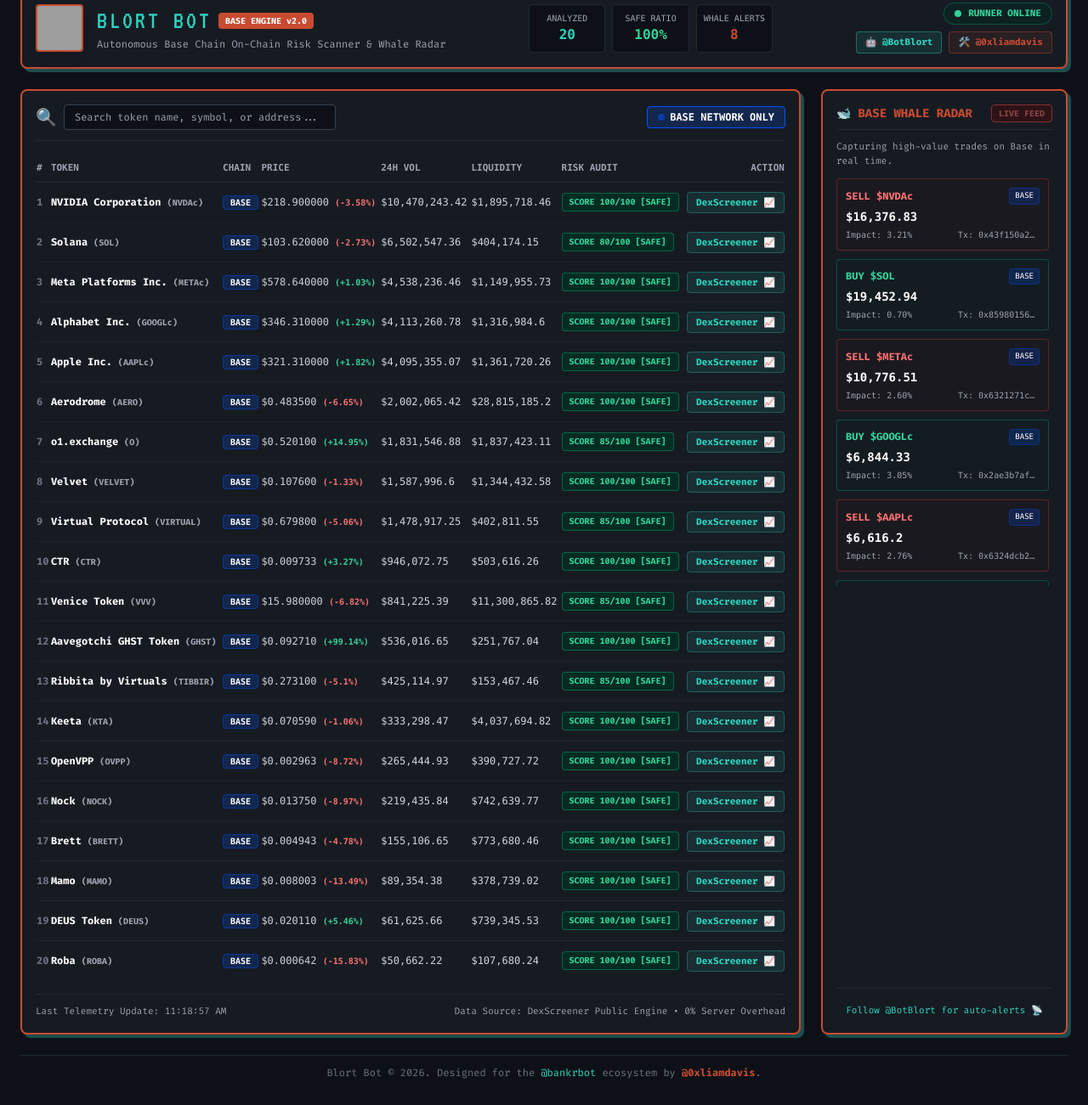
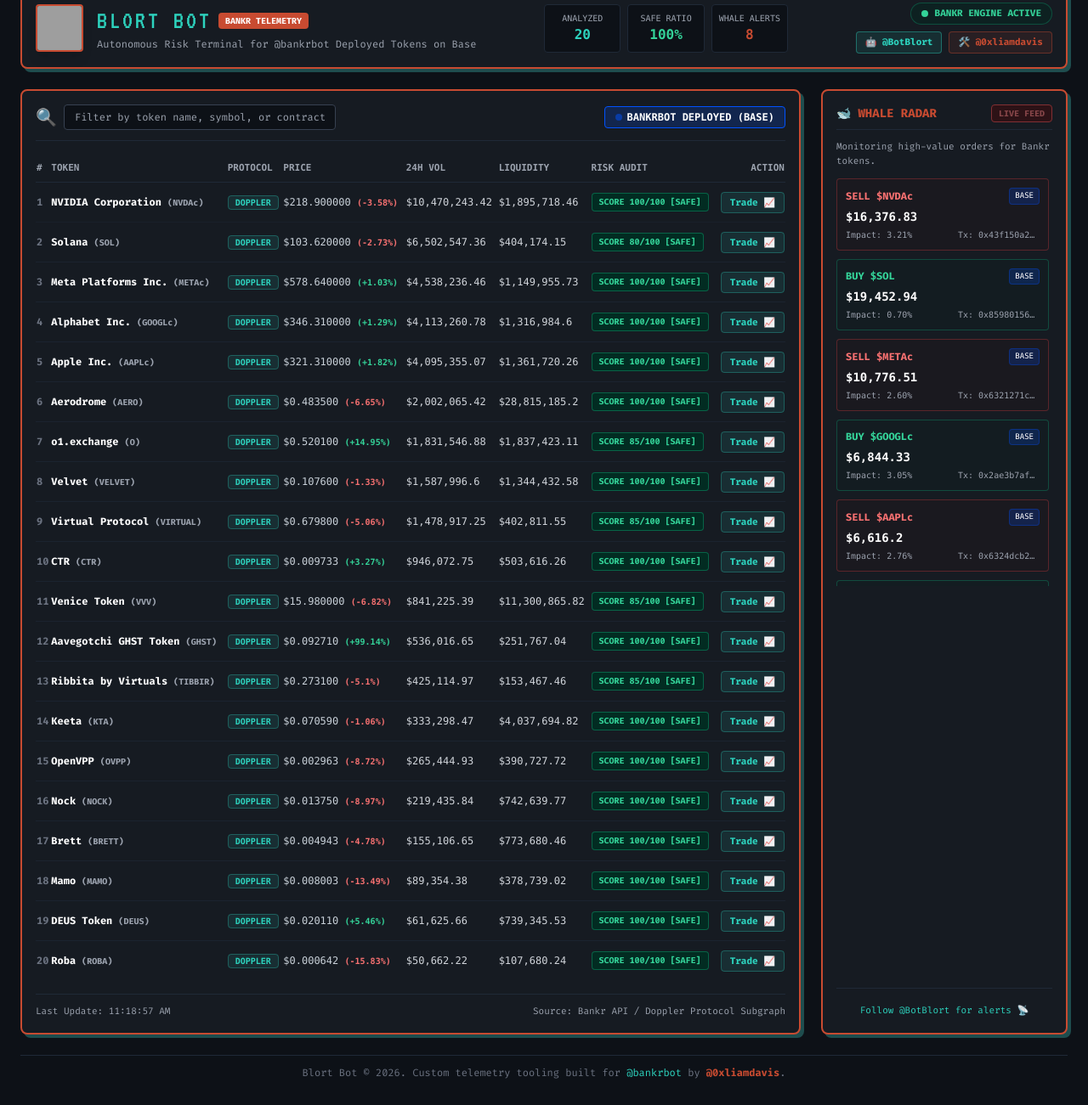
Before and after one commit to 0xliamdavis/botblort, a website: page index.html in a window 1280 px wide. Shown: the part 39-1340 px from the top of the page at 85% size. Drawn offline with nearby package versions, Linux system fonts and the light colour scheme; grey boxes are pictures that could not be loaded.

Commit message:
Update title and content for BankrBot telemetry

```diff
--- a/index.html
+++ b/index.html
@@ -3,7 +3,7 @@
 <head>
   <meta charset="UTF-8">
   <meta name="viewport" content="width=device-width, initial-scale=1.0">
-  <title>BLORT BOT — Base Chain Telemetry & Risk Terminal</title>
+  <title>BLORT BOT — BankrBot Telemetry & Risk Terminal</title>
   <link rel="icon" href="https://iili.io/CpjSv8x.md.jpg" type="image/jpeg">
   <script src="https://cdn.tailwindcss.com"></script>
   <link href="https://fonts.googleapis.com/css2?family=Fira+Code:wght@400;600;700&family=VT323&display=swap" rel="stylesheet">
@@ -42,9 +42,9 @@
         <div>
           <div class="flex items-center gap-2">
             <h1 class="text-3xl font-retro text-[#2DD4BF] tracking-widest">BLORT BOT</h1>
-            <span class="px-2 py-0.5 text-[10px] bg-[#C84B31] text-white font-bold rounded">BASE ENGINE v2.0</span>
+            <span class="px-2 py-0.5 text-[10px] bg-[#C84B31] text-white font-bold rounded">BANKR TELEMETRY</span>
           </div>
-          <p class="text-xs text-gray-400 mt-0.5">Autonomous Base Chain On-Chain Risk Scanner & Whale Radar</p>
+          <p class="text-xs text-gray-400 mt-0.5">Autonomous Risk Terminal for @bankrbot Deployed Tokens on Base</p>
         </div>
       </div>
 
@@ -68,7 +68,7 @@
       <div class="flex flex-col items-center md:items-end gap-1 text-xs">
         <div class="flex items-center gap-2 bg-emerald-950/40 border border-emerald-500/30 px-3 py-1 rounded-full">
           <span class="w-2 h-2 rounded-full bg-emerald-400 animate-ping"></span>
-          <span class="text-emerald-400 font-bold text-[11px]">RUNNER ONLINE</span>
+          <span class="text-emerald-400 font-bold text-[11px]">BANKR ENGINE ACTIVE</span>
         </div>
         <div class="flex items-center gap-2 mt-1">
           <a href="https://x.com/BotBlort" target="_blank" class="px-2.5 py-1 bg-[#2DD4BF]/10 border border-[#2DD4BF]/40 text-[#2DD4BF] text-[11px] rounded hover:bg-[#2DD4BF] hover:text-black font-bold">🤖 @BotBlort</a>
@@ -82,7 +82,7 @@
   <!-- MAIN TERMINAL DASHBOARD -->
   <main class="max-w-7xl mx-auto w-full flex-1 grid grid-cols-1 lg:grid-cols-4 gap-6">
 
-    <!-- LEFT & CENTER: DYNAMIC BASE DEX PAIRS MONITOR (3 COLS) -->
+    <!-- LEFT & CENTER: DYNAMIC BANKR DEX PAIRS MONITOR (3 COLS) -->
     <section class="lg:col-span-3 bg-[#161b22] p-4 rounded-lg retro-box flex flex-col justify-between">
       <div>
 
@@ -91,14 +91,14 @@
 
           <div class="flex items-center gap-2 w-full md:w-auto">
             <span class="text-xl">🔍</span>
-            <input type="text" id="search-input" placeholder="Search token name, symbol, or address..." class="w-full md:w-80 bg-[#0d1117] border border-gray-700 rounded px-3 py-1.5 text-xs focus:outline-none focus:border-[#2DD4BF]">
+            <input type="text" id="search-input" placeholder="Filter by token name, symbol, or contract address..." class="w-full md:w-80 bg-[#0d1117] border border-gray-700 rounded px-3 py-1.5 text-xs focus:outline-none focus:border-[#2DD4BF]">
           </div>
 
-          <!-- NETWORK BADGE (BASE NETWORK ONLY) -->
+          <!-- NETWORK BADGE -->
           <div class="flex items-center gap-2 font-mono text-xs">
             <span class="px-3 py-1 bg-[#0052FF]/20 border border-[#0052FF] text-white font-bold rounded flex items-center gap-1.5">
               <span class="w-2 h-2 rounded-full bg-[#0052FF] animate-pulse"></span>
-              BASE NETWORK ONLY
+              BANKRBOT DEPLOYED (BASE)
             </span>
           </div>
 
@@ -111,7 +111,7 @@
               <tr class="text-gray-400 border-b border-gray-800 uppercase font-mono text-[11px]">
                 <th class="py-2">#</th>
                 <th class="py-2">Token</th>
-                <th class="py-2">Chain</th>
+                <th class="py-2">Protocol</th>
                 <th class="py-2">Price</th>
                 <th class="py-2">24h Vol</th>
                 <th class="py-2">Liquidity</th>
@@ -131,8 +131,8 @@
 
       <!-- TABLE FOOTER METRICS -->
       <div class="mt-4 pt-3 border-t border-gray-800 flex flex-col sm:flex-row items-center justify-between text-[11px] text-gray-400 gap-2">
-        <div id="last-update-time">Status: Syncing data...</div>
-        <div>Data Source: DexScreener Public Engine • 0% Server Overhead</div>
+        <div id="last-update-time">Status: Fetching telemetry...</div>
+        <div>Source: Bankr API / Doppler Protocol Subgraph</div>
       </div>
     </section>
 
@@ -141,12 +141,12 @@
       <div>
         <div class="flex items-center justify-between mb-3 pb-2 border-b border-gray-800">
           <h2 class="text-sm font-bold text-[#C84B31] flex items-center gap-2">
-            <span>🐋</span> BASE WHALE RADAR
+            <span>🐋</span> WHALE RADAR
           </h2>
           <span class="text-[10px] px-2 py-0.5 bg-red-950 border border-red-500 text-red-400 rounded font-bold animate-pulse">LIVE FEED</span>
         </div>
 
-        <p class="text-[11px] text-gray-400 mb-3">Capturing high-value trades on Base in real time.</p>
+        <p class="text-[11px] text-gray-400 mb-3">Monitoring high-value orders for Bankr tokens.</p>
 
         <div id="whale-feed" class="space-y-2.5 max-h-[480px] overflow-y-auto pr-1">
           <p class="text-xs text-gray-500 text-center py-6">Listening for whale signals...</p>
@@ -154,7 +154,7 @@
       </div>
 
       <div class="mt-4 pt-3 border-t border-gray-800 text-center">
-        <a href="https://x.com/BotBlort" target="_blank" class="text-[11px] text-[#2DD4BF] hover:underline">Follow @BotBlort for auto-alerts 📡</a>
+        <a href="https://x.com/BotBlort" target="_blank" class="text-[11px] text-[#2DD4BF] hover:underline">Follow @BotBlort for alerts 📡</a>
       </div>
     </section>
 
@@ -176,7 +176,7 @@
 
   <!-- FOOTER -->
   <footer class="max-w-7xl mx-auto w-full text-center text-xs text-gray-500 mt-6 py-3 border-t border-gray-800">
-    <p>Blort Bot &copy; 2026. Designed for the <a href="https://x.com/bankrbot" target="_blank" class="text-[#2DD4BF] hover:underline">@bankrbot</a> ecosystem by <a href="https://x.com/0xliamdavis" target="_blank" class="text-[#C84B31] font-bold hover:underline">@0xliamdavis</a>.</p>
+    <p>Blort Bot &copy; 2026. Custom telemetry tooling built for <a href="https://x.com/bankrbot" target="_blank" class="text-[#2DD4BF] hover:underline">@bankrbot</a> by <a href="https://x.com/0xliamdavis" target="_blank" class="text-[#C84B31] font-bold hover:underline">@0xliamdavis</a>.</p>
   </footer>
 
   <!-- ADVANCED ENGINE FRONTEND SCRIPT -->
@@ -191,19 +191,18 @@
 
         renderDashboard();
       } catch (err) {
-        console.warn("Waiting for GitHub Actions pipeline data...", err);
+        console.warn("Waiting for GitHub Actions telemetry output...", err);
       }
     }
 
     function renderDashboard() {
       if (!masterData) return;
 
-      // Update Summary Stats
       document.getElementById('stat-total').innerText = masterData.summary.totalAnalyzed || 0;
       const safeRatio = Math.round((masterData.summary.safeTokensCount / masterData.summary.totalAnalyzed) * 100) || 0;
       document.getElementById('stat-safe').innerText = safeRatio + '%';
       document.getElementById('stat-whales').innerText = masterData.summary.totalWhaleAlerts || 0;
-      document.getElementById('last-update-time').innerText = 'Last Telemetry Update: ' + new Date(masterData.meta.updatedAt).toLocaleTimeString();
+      document.getElementById('last-update-time').innerText = 'Last Update: ' + new Date(masterData.meta.updatedAt).toLocaleTimeString();
 
       renderTokens();
       renderWhales();
@@ -222,7 +221,7 @@
       });
 
       if (filtered.length === 0) {
-        tbody.innerHTML = `<tr><td colspan="8" class="py-6 text-center text-gray-500">No matching Base tokens found.</td></tr>`;
+        tbody.innerHTML = `<tr><td colspan="8" class="py-6 text-center text-gray-500">No matching BankrBot tokens detected.</td></tr>`;
         return;
       }
 
@@ -237,7 +236,7 @@
         tr.innerHTML = `
           <td class="py-3 font-bold text-gray-500">${token.rank}</td>
           <td class="py-3 font-bold text-white">${token.name} <span class="text-[10px] text-gray-400">(${token.symbol})</span></td>
-          <td class="py-3"><span class="px-2 py-0.5 bg-[#0052FF]/20 text-white rounded text-[10px] font-mono font-bold uppercase border border-[#0052FF]/40">BASE</span></td>
+          <td class="py-3"><span class="px-2 py-0.5 bg-[#2DD4BF]/10 text-[#2DD4BF] rounded text-[10px] font-mono font-bold uppercase border border-[#2DD4BF]/30">DOPPLER</span></td>
           <td class="py-3 font-mono">$${token.priceUsd} <span class="${isPositive ? 'text-emerald-400' : 'text-red-400'} text-[10px] font-bold">(${isPositive ? '+' : ''}${token.priceChange24h}%)</span></td>
           <td class="py-3 font-mono text-gray-300">$${Number(token.volume24h).toLocaleString()}</td>
           <td class="py-3 font-mono text-gray-300">$${Number(token.liquidityUsd).toLocaleString()}</td>
@@ -247,7 +246,7 @@
             </button>
           </td>
           <td class="py-3 text-right">
-            <a href="${token.dexUrl}" target="_blank" class="px-2.5 py-1 bg-[#2DD4BF]/10 text-[#2DD4BF] border border-[#2DD4BF]/30 rounded text-[11px] font-bold hover:bg-[#2DD4BF] hover:text-black transition">DexScreener 📈</a>
+            <a href="${token.dexUrl}" target="_blank" class="px-2.5 py-1 bg-[#2DD4BF]/10 text-[#2DD4BF] border border-[#2DD4BF]/30 rounded text-[11px] font-bold hover:bg-[#2DD4BF] hover:text-black transition">Trade 📈</a>
           </td>
         `;
         tbody.appendChild(tr);
```
